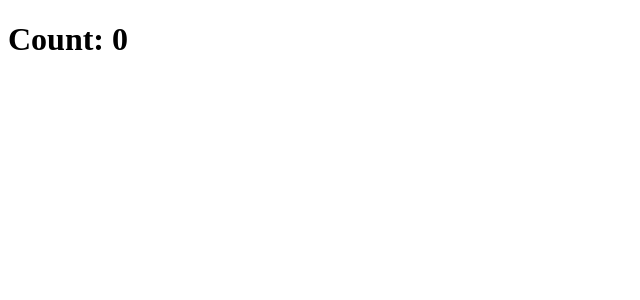
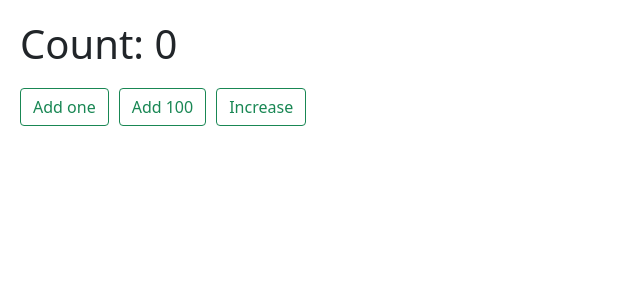
Before and after one commit to mate-academy/react_counter, a React (Create React App) app: page / in a window 1280 px wide. Shown: the top 300 px of the page, without its empty margins (0-640 px from the left). Built offline with nearby package versions, Linux system fonts and the light colour scheme; the HTML template or start-up script is replaced by a standard one.

Commit message:
adding numbers

```diff
--- a/package.json
+++ b/package.json
@@ -9,9 +9,11 @@
     "@types/node": "^12.20.18",
     "@types/react": "^17.0.15",
     "@types/react-dom": "^17.0.9",
+    "bootstrap": "^5.1.3",
     "bulma": "^0.9.3",
     "node-sass": "^6.0.1",
     "react": "^17.0.2",
+    "react-bootstrap": "^2.0.3",
     "react-dom": "^17.0.2",
     "react-scripts": "4.0.3",
     "typescript": "^4.3.5"
--- a/src/App.tsx
+++ b/src/App.tsx
@@ -1,18 +1,13 @@
 import React from 'react';
 import './App.scss';
+import { Counter } from './components/Counter';
 
-class App extends React.Component {
-  addOne = () => {};
-
-  add100 = () => {};
-
-  increase = () => {};
-
-  render() {
-    return (
-      <h1>Count: 0</h1>
-    );
-  }
-}
+const App: React.FC = () => {
+  return (
+    <div>
+      <Counter />
+    </div>
+  );
+};
 
 export default App;
--- /dev/null
+++ b/src/components/Counter.scss
@@ -0,0 +1,11 @@
+@import "~bootstrap/scss/bootstrap";
+
+.counter {
+  margin: 20px 0 0 20px;
+}
+
+.buttons {
+  display: flex;
+  gap: 10px;
+  margin: 20px 0 0 20px;
+}
--- /dev/null
+++ b/src/components/Counter.tsx
@@ -0,0 +1,74 @@
+import React from 'react';
+import './Counter.scss';
+import Button from 'react-bootstrap/Button';
+
+type State = {
+  counter: number;
+};
+
+export class Counter extends React.Component<{}, State> {
+  state:State = {
+    counter: 0,
+  };
+
+  addOne = () => {
+    this.setState((currentState) => ({
+      counter: currentState.counter + 1,
+    }));
+  };
+
+  add100 = () => {
+    this.setState((currentState) => ({
+      counter: currentState.counter + 100,
+    }));
+  };
+
+  increase = () => {
+    if (this.state.counter % 5 === 0) {
+      this.add100();
+    }
+
+    this.addOne();
+  };
+
+  render() {
+    return (
+      <>
+        <h1 className="counter">
+          Count:
+          {' '}
+          {this.state.counter}
+        </h1>
+
+        <div className="buttons">
+          <Button
+            variant="outline-success"
+            onClick={() => {
+              this.addOne();
+            }}
+          >
+            Add one
+          </Button>
+
+          <Button
+            variant="outline-success"
+            onClick={() => {
+              this.add100();
+            }}
+          >
+            Add 100
+          </Button>
+
+          <Button
+            variant="outline-success"
+            onClick={() => {
+              this.increase();
+            }}
+          >
+            Increase
+          </Button>
+        </div>
+      </>
+    );
+  }
+}
```
Also changed, not shown: 1 other file (tests, documents, lock files or other folders).
